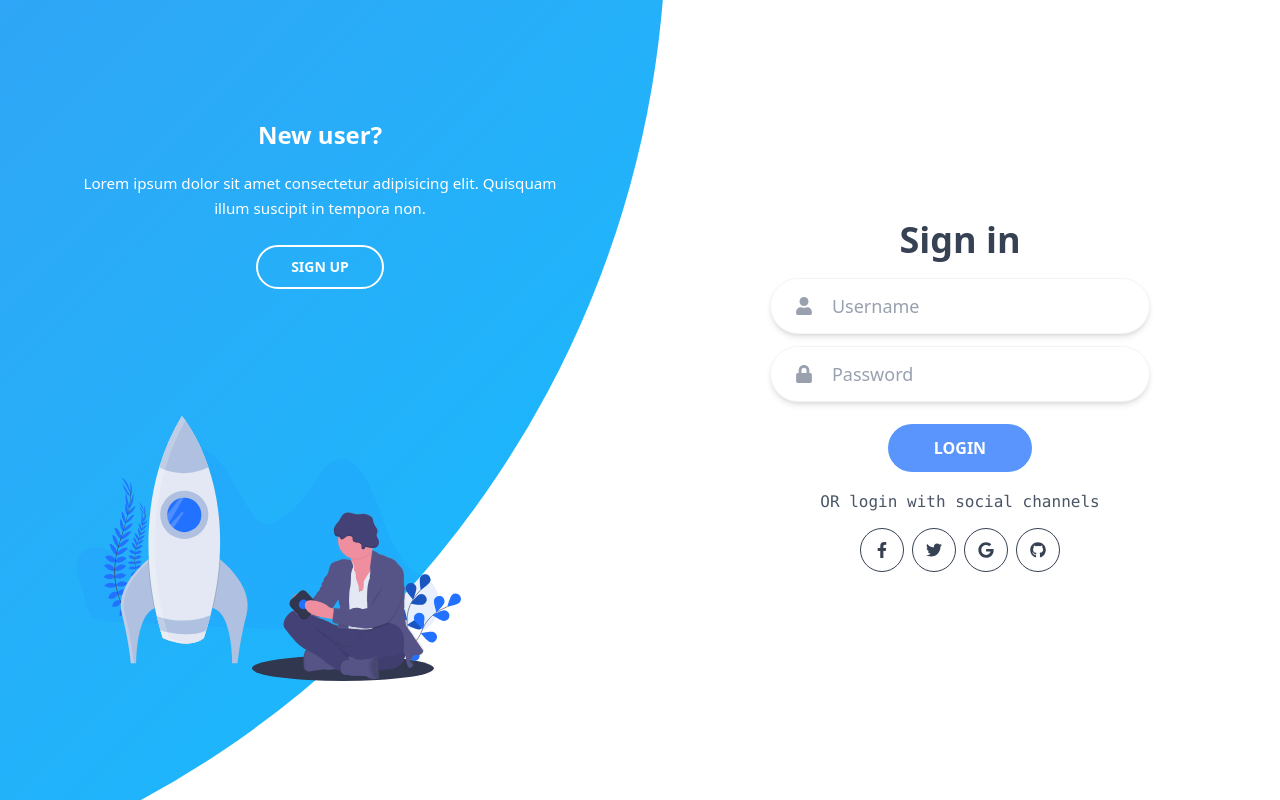
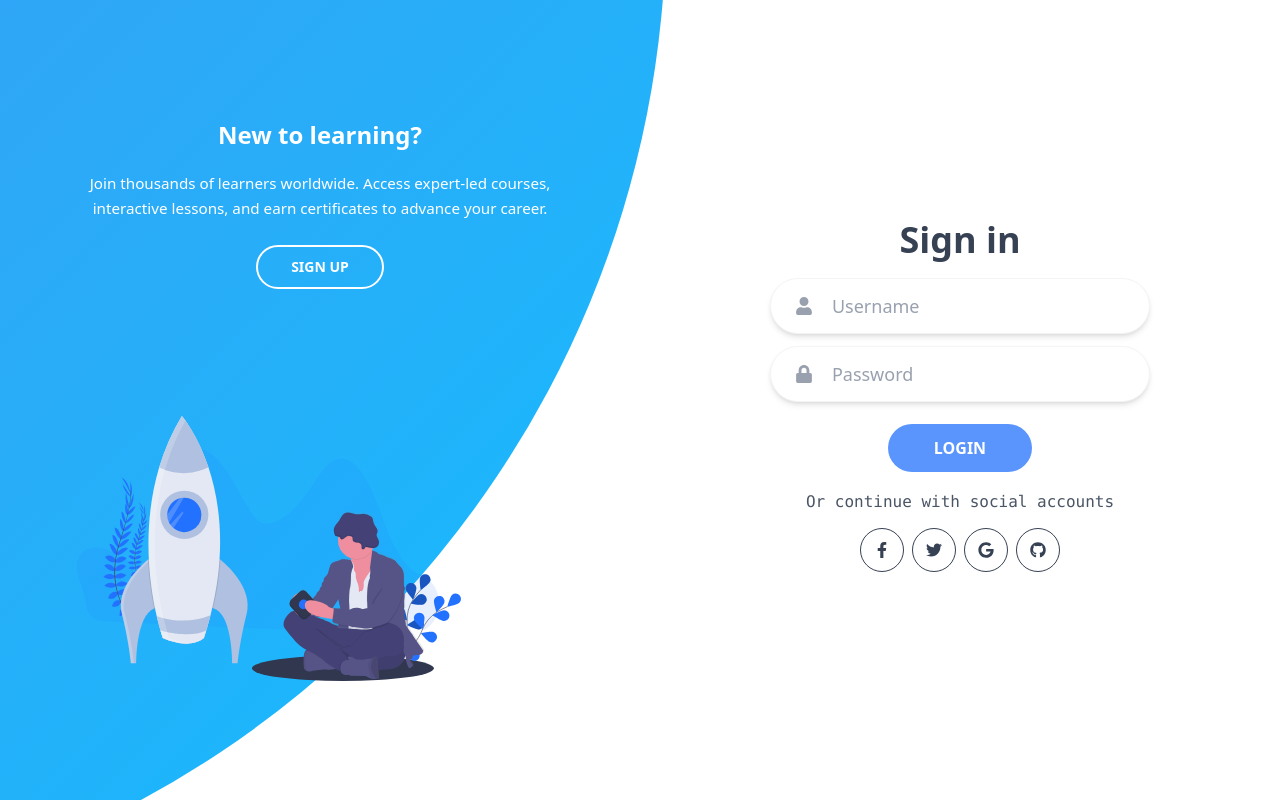
Before and after one commit to Hitesh-malik/lms-repo-ai-comp, a Next.js app: page /auth in a window 1280 px wide. Built offline with nearby package versions, Linux system fonts and the light colour scheme.

Commit message:
Update AuthForm component text for clarity and engagement

```diff
--- a/src/app/(auth)/auth/page.tsx
+++ b/src/app/(auth)/auth/page.tsx
@@ -172,7 +172,7 @@ export default function AuthForm({
             </button>
 
             <p className="py-1.5 2xl:text-base xl:text-base lg:text-sm md:text-sm sm:text-sm text-xs text-center text-gray-600 font-mono">
-              OR login with social channels
+              Or continue with social accounts
             </p>
 
             {/* Social Media Icons */}
@@ -259,7 +259,7 @@ export default function AuthForm({
             </button>
 
             <p className="py-1.5 2xl:text-base xl:text-base lg:text-sm md:text-sm sm:text-sm text-xs text-center text-gray-600 font-mono">
-              OR Signup with social channels
+              Or sign up with social accounts
             </p>
 
             {/* Social Media Icons */}
@@ -299,10 +299,10 @@ export default function AuthForm({
               `}
             >
               <h3 className="font-semibold mb-3 2xl:text-3xl xl:text-2xl lg:text-xl md:text-xl">
-                New user?
+                New to learning?
               </h3>
               <p className="py-2 leading-relaxed 2xl:text-base xl:text-[0.95rem] lg:text-sm md:text-sm mb-4">
-                Lorem ipsum dolor sit amet consectetur adipisicing elit. Quisquam illum suscipit in tempora non.
+                Join thousands of learners worldwide. Access expert-led courses, interactive lessons, and earn certificates to advance your career.
               </p>
               <button
                 type="button"
@@ -343,10 +343,10 @@ export default function AuthForm({
               `}
             >
               <h3 className="font-semibold mb-3 2xl:text-3xl xl:text-2xl lg:text-xl md:text-xl">
-                One of us?
+                Already enrolled?
               </h3>
               <p className="py-2 leading-relaxed 2xl:text-base xl:text-[0.95rem] lg:text-sm md:text-sm mb-4">
-                Lorem ipsum dolor sit amet consectetur adipisicing elit. Quisquam illum suscipit in tempora non.
+                Welcome back! Continue your learning journey, track your progress, and access your enrolled courses right where you left off.
               </p>
               <button
                 type="button"
@@ -383,10 +383,10 @@ export default function AuthForm({
             <div className="flex items-end justify-center gap-4 mb-4 w-full max-w-sm">
               <div className="flex-1 text-left">
                 <h3 className="font-semibold mb-2 text-base sm:text-lg text-white">
-                  New user?
+                  New to learning?
                 </h3>
                 <p className="text-[0.7rem] sm:text-xs leading-relaxed text-white/95 mb-3">
-                  Lorem ipsum dolor sit amet consectetur adipisicing elit. Quisquam illum suscipit in tempora non. Neque quam inventore non molestias, quod, asperiores fuga quos maxime a dolor eaque corporis nulla ab.
+                  Join thousands of learners worldwide. Access expert-led courses, interactive lessons, and earn certificates to advance your career. Start your learning journey today!
                 </p>
                 <button
                   type="button"
@@ -417,10 +417,10 @@ export default function AuthForm({
             <div className="flex items-end justify-center gap-4 mb-4 w-full max-w-sm">
               <div className="flex-1 text-left">
                 <h3 className="font-semibold mb-2 text-base sm:text-lg text-white">
-                  One of us?
+                  Already enrolled?
                 </h3>
                 <p className="text-[0.7rem] sm:text-xs leading-relaxed text-white/95 mb-3">
-                  Lorem ipsum dolor sit amet consectetur adipisicing elit. Quisquam illum suscipit in tempora non. Neque quam inventore non molestias, quod, asperiores fuga quos maxime a dolor eaque corporis nulla ab.
+                  Welcome back! Continue your learning journey, track your progress, and access your enrolled courses. Sign in to pick up right where you left off.
                 </p>
                 <button
                   type="button"
```
